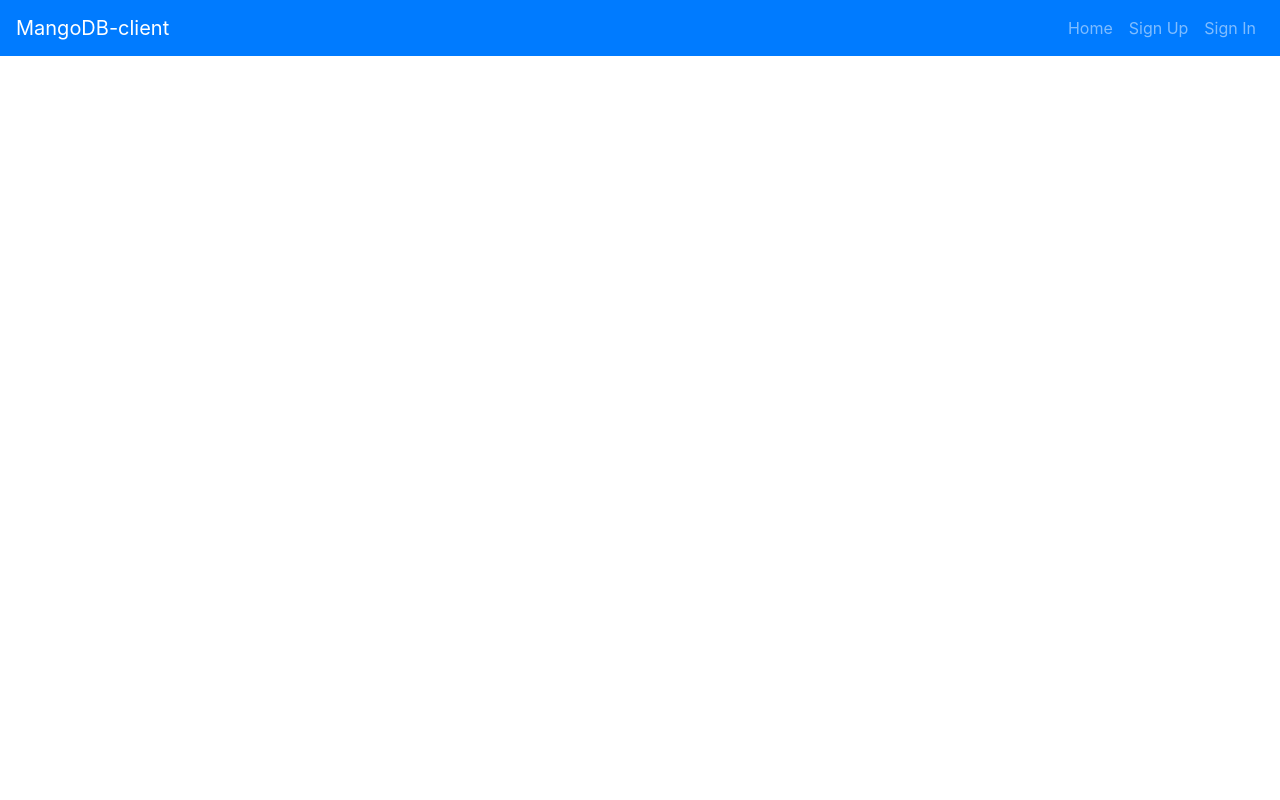
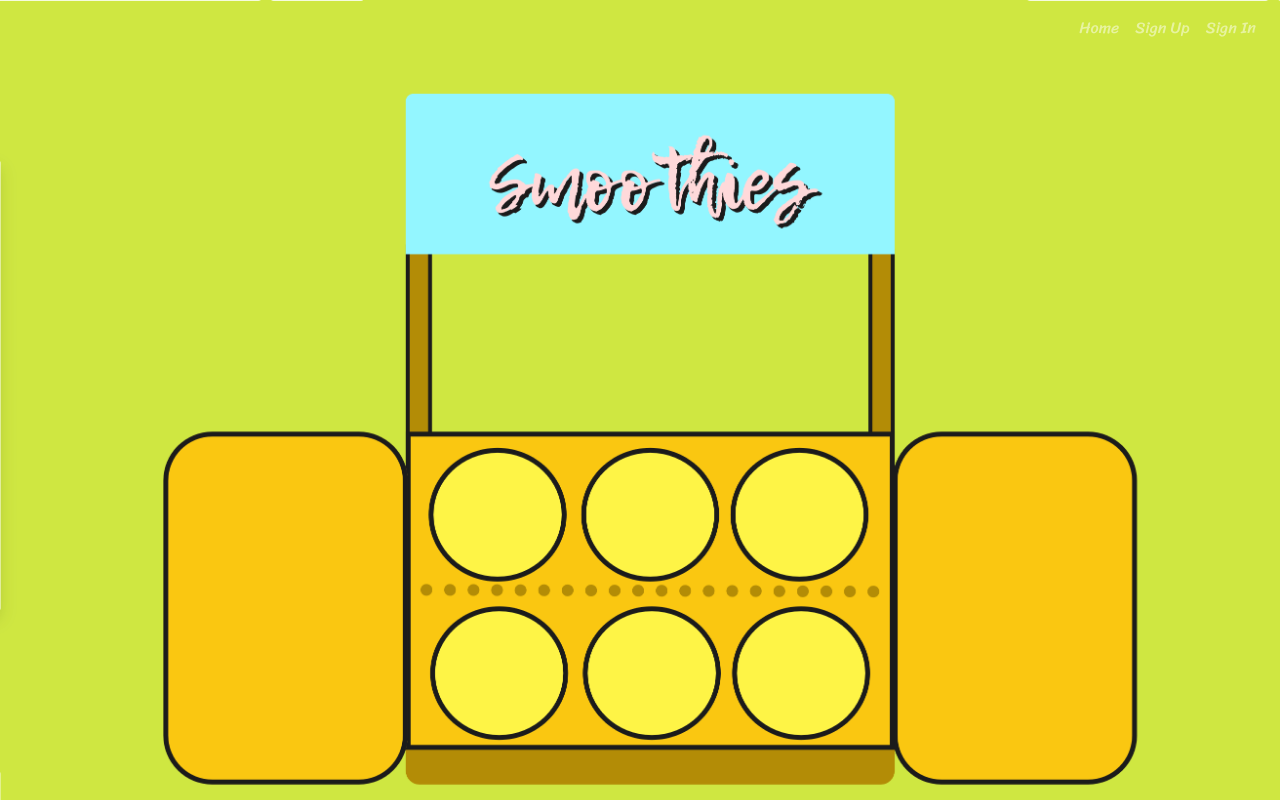
Before and after one commit to LadiesLoveCleanCode/MangoDB-client, a React app: page /items in a window 1280 px wide. Built offline with nearby package versions, Linux system fonts and the light colour scheme.

Commit message:
Styling updates: Changed blue nav bar to match background, added background image, font-family

```diff
--- a/public/index.html
+++ b/public/index.html
@@ -19,4 +19,6 @@ unless you know exactly what you're doing! -->
     </noscript>
     <div id="root"></div>
   </body>
+
+
 </html>
--- a/src/components/Header/Header.js
+++ b/src/components/Header/Header.js
@@ -25,9 +25,8 @@ const alwaysOptions = (
 )
 
 const Header = ({ user }) => (
-  <Navbar bg="primary" variant="dark" expand="md">
+  <Navbar className="navbar" variant="dark" expand="md">
     <Navbar.Brand href="#">
-      MangoDB-client
     </Navbar.Brand>
     <Navbar.Toggle aria-controls="basic-navbar-nav" />
     <Navbar.Collapse id="basic-navbar-nav">
--- a/src/index.scss
+++ b/src/index.scss
@@ -1 +1,16 @@
 @import '~bootstrap/scss/bootstrap';
+@import url('https://fonts.googleapis.com/css2?family=Sriracha&display=swap');
+
+body {
+  background: cover;
+  background-color: #cfe741;
+  background-position:top;
+  background-size:cover;
+  font-family: 'Sriracha', cursive;
+  background-image: url('/smoothie_stand.png');
+}
+
+navbar {
+  background-color: #cfe741;
+  text-align: center;
+}
```
